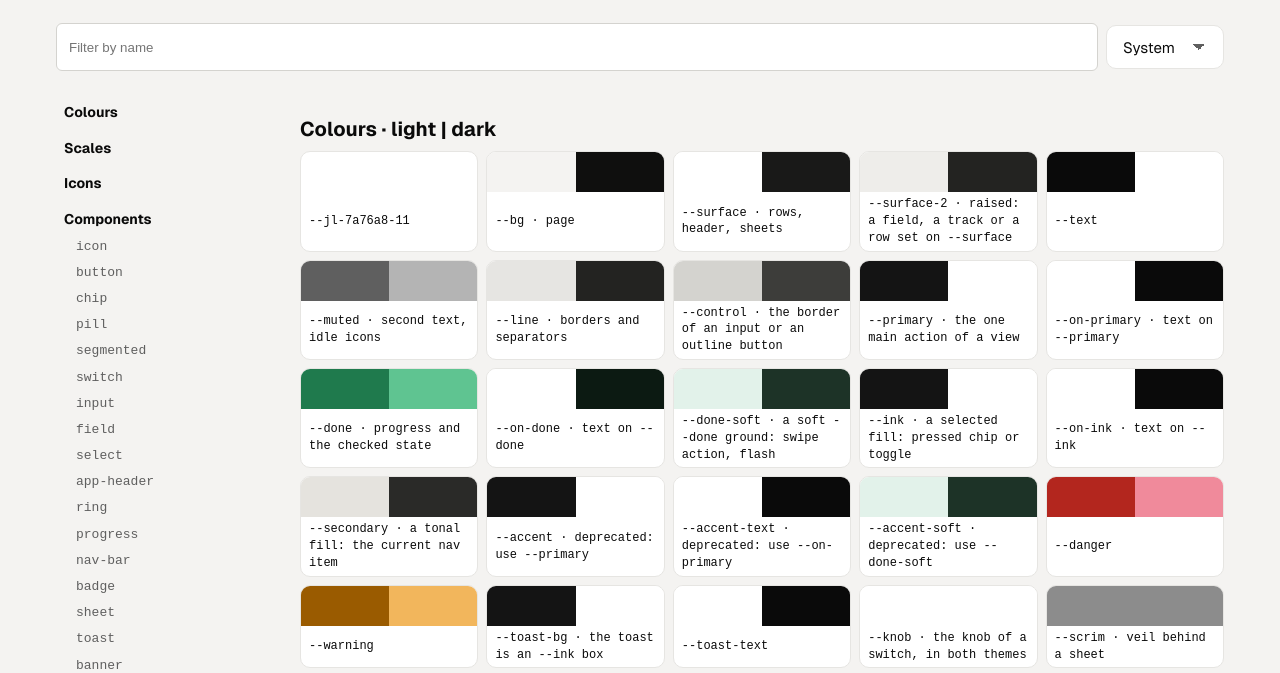
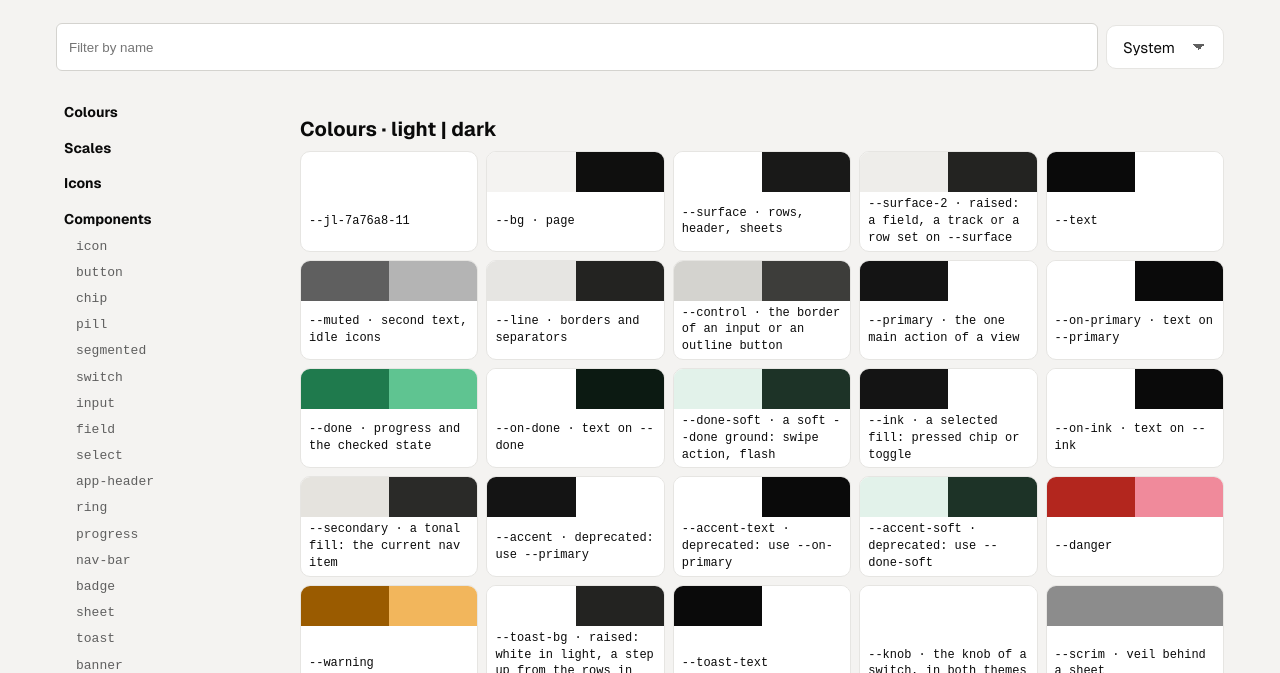
Before and after one commit to Gekyzo/pwa-design-system, a website with bundled scripts: page index.html in a window 1280 px wide. Shown: the part 114-787 px from the top of the page. Built offline with nearby package versions, Linux system fonts and the light colour scheme; files whose address does not match are found by name.

Commit message:
Draw the toast as a raised surface instead of an ink box
The toast took --ink: near black in light and white in dark, the
loudest surface of the system for a short note about an action already
done. --toast-bg is now --surface in light and --surface-2 in dark, a
step up from the rows, --toast-text is --text, and the toast gets a
--line border beside the --shadow-l it had. A test in
tests/design-system.test.js checks the two tokens, the border and the
shadow. Checked in a browser over list rows, light and dark.

```diff
--- a/design-system.css
+++ b/design-system.css
@@ -33,8 +33,8 @@
     --accent-soft: var(--done-soft); /* deprecated: use --done-soft */
     --danger: light-dark(#b3261e, #f08a9b);
     --warning: light-dark(#9a5b00, #f2b65c);
-    --toast-bg: var(--ink); /* the toast is an --ink box */
-    --toast-text: var(--on-ink);
+    --toast-bg: light-dark(var(--surface), var(--surface-2)); /* raised: white in light, a step up from the rows in dark */
+    --toast-text: var(--text);
     --knob: #ffffff; /* the knob of a switch, in both themes */
     --scrim: rgb(0 0 0 / 0.45); /* veil behind a sheet */
 
@@ -1095,6 +1095,7 @@
     gap: var(--space-2);
     min-height: 48px;
     padding: var(--space-1) var(--space-1) var(--space-1) var(--space-4);
+    border: 1px solid var(--line);
     border-radius: var(--radius-m);
     background: var(--toast-bg);
     color: var(--toast-text);
```
Also changed, not shown: tests/design-system.test.js (+5 -3 lines), CHANGELOG.md.
